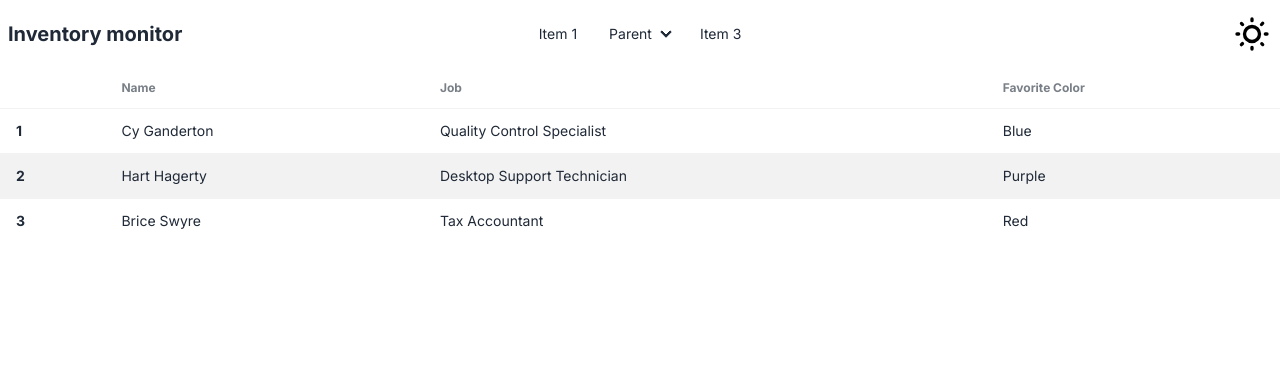
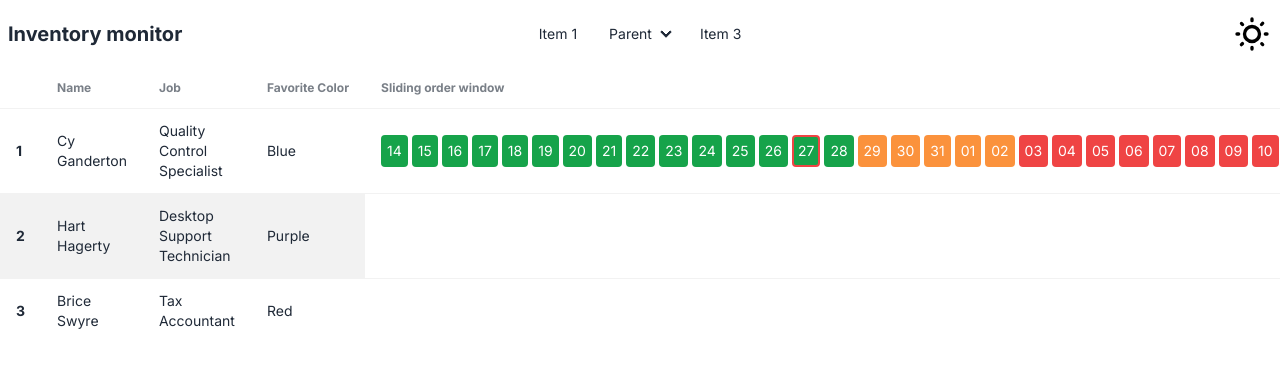
Before and after one commit to dp9898cz/order-stock-monitor, a Next.js app in the folder frontend/: page / in a window 1280 px wide. Shown: the top 368 px of the page. Built offline with nearby package versions, Linux system fonts and the light colour scheme.

Commit message:
sliding window mockup

```diff
--- /dev/null
+++ b/frontend/app/OrderTableCell.tsx
@@ -0,0 +1,51 @@
+import React from "react";
+
+const sampleProduct = {
+    daysToRunOut: 20,
+    orderToStockDelay: 7,
+};
+
+const WINDOW_LENGTH: number = 30;
+const ORANGE_MARK_LENGTH: number = 5;
+
+const OrderTableCell = () => {
+    const currentDate = () => new Date();
+
+    const getDayNumberWithIndex = (index: number): string => {
+        const date = new Date();
+        date.setDate(date.getDate() + index);
+        return date.toLocaleDateString("en-GB", {
+            day: "2-digit",
+        });
+    };
+
+    const generateBGAndTextColor = (index: number, daysToRunOut: number, orderToStockDelay: number): string => {
+        if (index < daysToRunOut - ORANGE_MARK_LENGTH) return "bg-green-600 text-white";
+        if (index < daysToRunOut) return "bg-orange-400 text-white";
+        else return "bg-red-500 text-white";
+    };
+
+    const generateOutline = (index: number, daysToRunOut: number, orderToStockDelay: number): string => {
+        if (index === daysToRunOut - orderToStockDelay) return "border-red-500 border-2";
+        return "border-transparent border-2";
+    };
+
+    return (
+        <div className="flex flex-row gap-1">
+            {Array.from({ length: WINDOW_LENGTH }, (_, idx) => (
+                <div
+                    key={idx}
+                    className={`${generateBGAndTextColor(idx, sampleProduct.daysToRunOut, sampleProduct.orderToStockDelay)} ${generateOutline(
+                        idx,
+                        sampleProduct.daysToRunOut,
+                        sampleProduct.orderToStockDelay
+                    )} p-1 rounded`}
+                >
+                    {getDayNumberWithIndex(idx)}
+                </div>
+            ))}
+        </div>
+    );
+};
+
+export default OrderTableCell;
--- a/frontend/app/ProductTable.tsx
+++ b/frontend/app/ProductTable.tsx
@@ -1,4 +1,5 @@
 import React from "react";
+import OrderTableCell from "./OrderTableCell";
 
 const ProductTable = () => {
     return (
@@ -11,6 +12,7 @@ const ProductTable = () => {
                         <th>Name</th>
                         <th>Job</th>
                         <th>Favorite Color</th>
+                        <th>Sliding order window</th>
                     </tr>
                 </thead>
                 <tbody>
@@ -20,6 +22,9 @@ const ProductTable = () => {
                         <td>Cy Ganderton</td>
                         <td>Quality Control Specialist</td>
                         <td>Blue</td>
+                        <td>
+                            <OrderTableCell />
+                        </td>
                     </tr>
                     {/* row 2 */}
                     <tr>
```
Also changed, not shown: 1 other file (tests, documents, lock files or other folders).
